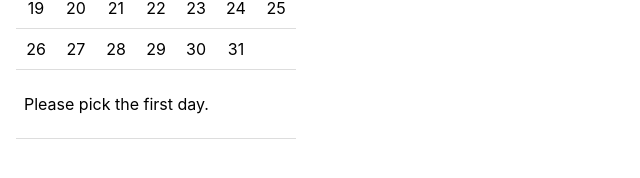
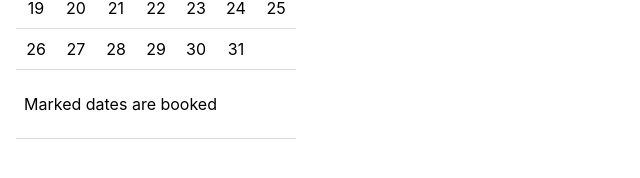
Before and after one commit to vaniprasad97/hotel_management, a React (Create React App) app: page /AddUsers in a window 1280 px wide. Shown: the part 232-410 px from the top of the page, without its empty margins (0-640 px from the left). Built offline with nearby package versions, Linux system fonts and the light colour scheme; no server answers.

Commit message:
commitiing

```diff
--- a/src/Components/BookingForm.js
+++ b/src/Components/BookingForm.js
@@ -3,10 +3,9 @@ import instance from "../axiosconfig";
 import Header from "./Header";
 import { Link } from "react-router-dom";
 import { useNavigate } from "react-router-dom";
-import Calendar from "react-calendar";
 import "../Styles/BookingForm.css";
 import moment from "moment";
-import CalendarComponent from "../Pages/Calendar";
+import CalendarComponent from "../Pages/AddUsers";
 
 function BookingForm() {
   const mark = ["04-03-2023", "03-03-2023", "05-03-2023"];
--- a/src/Pages/AddUsers.js
+++ b/src/Pages/AddUsers.js
@@ -1,14 +1,20 @@
-import React, { useEffect, useState } from "react";
 import "react-day-picker/dist/style.css";
 import { format } from "date-fns";
 import { DayPicker } from "react-day-picker";
 import instance from "../axiosconfig";
+import React, { useEffect, useState } from "react";
 
 export default function Example(props) {
   const [range, setRange] = useState();
   const [bookingsData, setBookingsData] = useState([]);
   const [disabledDates, setDisabledates] = useState([]);
-  const [checkInDate, setCheckInDate] = useState();
+  const [filteredDetail, setFilteredDetails] = useState([]);
+  const bookedStyle = { border: "2px solid currentColor" };
+  const disabledDays = [
+    { from: new Date("2023-04-18"), to: new Date("2023-04-29") },
+    { from: new Date("2023-05-18"), to: new Date("2023-05-29") },
+  ];
+  let footer = <p> Marked dates are booked</p>;
 
   useEffect(() => {
     instance
@@ -23,7 +29,9 @@ export default function Example(props) {
             to: new Date(booking.checkOutDate),
           };
         });
-        debugger;
+        console.log("filtered dates", disabledDates);
+        console.log("constant date", disabledDays);
+        setFilteredDetails(filteredDetails);
         setDisabledates(disabledDates);
         setBookingsData(response.data);
       })
@@ -32,31 +40,27 @@ export default function Example(props) {
       });
   }, [props.selectedHotelId]);
 
-  const disabledDays = [
-    { from: new Date("2023-04-18"), to: new Date("2023-04-29") },
-    { from: new Date("2023-05-18"), to: new Date("2023-05-29") },
-  ];
-  let footer = <p>Please pick the first day.</p>;
-  if (range?.from) {
-    if (!range.to) {
-      footer = <p>{format(range.from, "PPP")}</p>;
-    } else if (range.to) {
-      footer = (
-        <p>
-          {format(range.from, "PPP")}–{format(range.to, "PPP")}
-        </p>
-      );
-    }
-  }
+  const getDisabledDays = () => {
+    const disabledDates = filteredDetail.map((booking) => {
+      return {
+        from: new Date(booking.checkInDate),
+        to: new Date(booking.checkOutDate),
+      };
+    });
+    return disabledDates;
+  };
 
   return (
     <DayPicker
+      mode="single"
       min={3}
       max={6}
-      selected={range}
-      onSelect={setRange}
+      modifiers={{ booked: getDisabledDays() }}
+      modifiersStyles={{ booked: bookedStyle }}
+      // selected={range}
+      // onSelect={setRange}
       footer={footer}
-      disabled={disabledDays}
+      disabled={getDisabledDays()}
     />
   );
 }
--- a/src/Pages/Calendar.js
+++ /dev/null
@@ -1,66 +0,0 @@
-import "react-day-picker/dist/style.css";
-import { format } from "date-fns";
-import { DayPicker } from "react-day-picker";
-import instance from "../axiosconfig";
-import React, { useEffect, useState } from "react";
-
-export default function Example(props) {
-  const [range, setRange] = useState();
-  const [bookingsData, setBookingsData] = useState([]);
-  const [disabledDates, setDisabledates] = useState([]);
-  const [filteredDetail, setFilteredDetails] = useState([]);
-  const bookedStyle = { border: "2px solid currentColor" };
-  const disabledDays = [
-    { from: new Date("2023-04-18"), to: new Date("2023-04-29") },
-    { from: new Date("2023-05-18"), to: new Date("2023-05-29") },
-  ];
-  let footer = <p> Marked dates are booked</p>;
-
-  useEffect(() => {
-    instance
-      .get("/bookings")
-      .then((response) => {
-        const filteredDetails = response.data.filter(
-          (item) => item.hotelId == props.selectedHotelId
-        );
-        const disabledDates = filteredDetails.map((booking) => {
-          return {
-            from: new Date(booking.checkInDate),
-            to: new Date(booking.checkOutDate),
-          };
-        });
-        console.log("filtered dates", disabledDates);
-        console.log("constant date", disabledDays);
-        setFilteredDetails(filteredDetails);
-        setDisabledates(disabledDates);
-        setBookingsData(response.data);
-      })
-      .catch((error) => {
-        console.error(error);
-      });
-  }, [props.selectedHotelId]);
-
-  const getDisabledDays = () => {
-    const disabledDates = filteredDetail.map((booking) => {
-      return {
-        from: new Date(booking.checkInDate),
-        to: new Date(booking.checkOutDate),
-      };
-    });
-    return disabledDates;
-  };
-
-  return (
-    <DayPicker
-      mode="single"
-      min={3}
-      max={6}
-      modifiers={{ booked: getDisabledDays() }}
-      modifiersStyles={{ booked: bookedStyle }}
-      // selected={range}
-      // onSelect={setRange}
-      footer={footer}
-      disabled={getDisabledDays()}
-    />
-  );
-}
--- a/src/axiosconfig.js
+++ b/src/axiosconfig.js
@@ -1,7 +1,7 @@
 import axios from "axios";
 
 const instance = axios.create({
-  baseURL: "https://crudcrud.com/api/41231b76e2ab4b63b05357129b379290",
+  baseURL: "https://crudcrud.com/api/ace400d2a2da485195dc80102b8901db",
 });
 
 export default instance;
```
